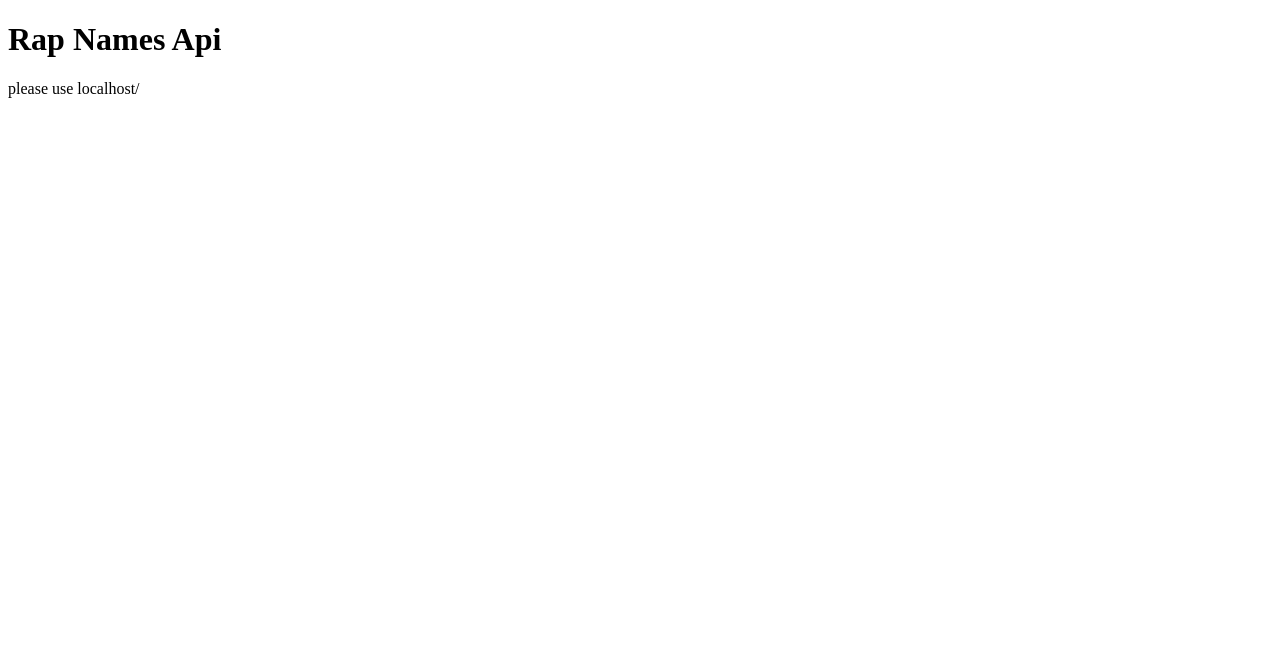
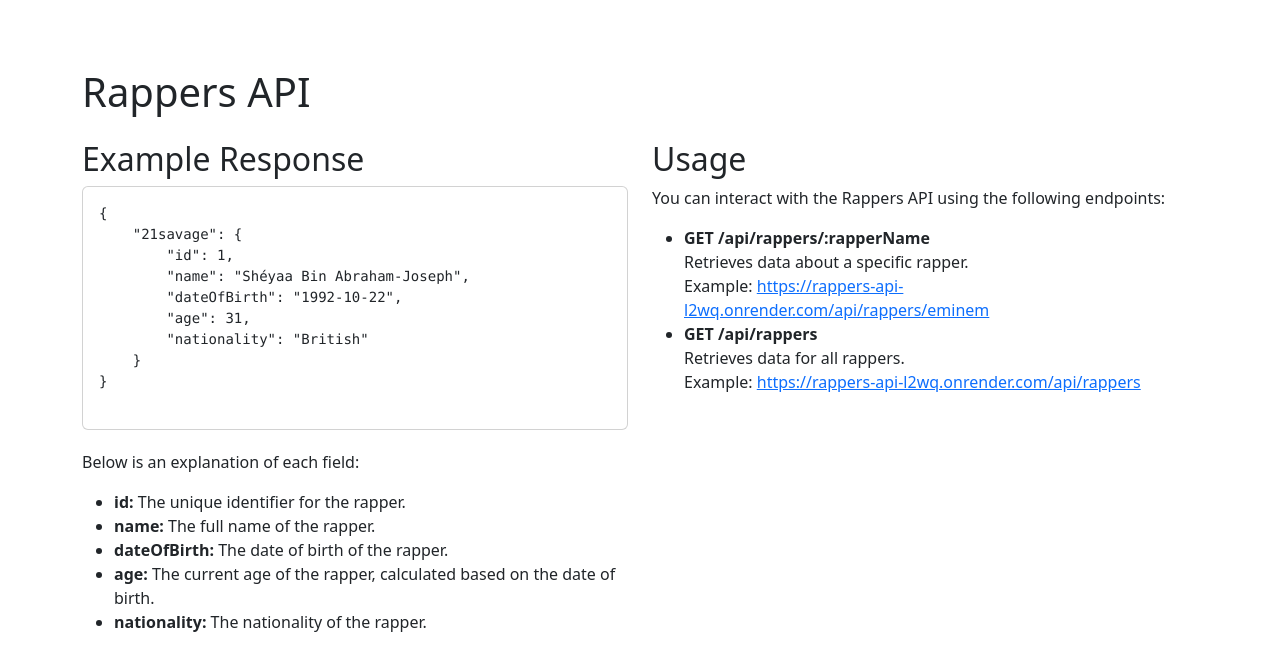
Before and after one commit to 227Faddi/rappers-api, a website: page index.html in a window 1280 px wide. Drawn offline with nearby package versions, Linux system fonts and the light colour scheme.

Commit message:
fix links

```diff
--- a/index.html
+++ b/index.html
@@ -3,10 +3,65 @@
 <head>
     <meta charset="UTF-8">
     <meta name="viewport" content="width=device-width, initial-scale=1.0">
-    <title>Document</title>
+    <title>Rappers API</title>
+    <!-- Bootstrap CSS -->
+    <link href="https://cdn.jsdelivr.net/npm/bootstrap@5.3.0/dist/css/bootstrap.min.css" rel="stylesheet">
+    <style>
+        /* Custom styles can be added here */
+        body {
+            padding: 20px;
+        }
+        .card {
+            margin-bottom: 20px;
+        }
+    </style>
 </head>
 <body>
-    <h1>Rap Names Api</h1>
-    <p>please use localhost/</p>
+    <div class="container">
+        <h1 class="mt-5">Rappers API</h1>
+
+        <div class="row mt-4">
+            <div class="col-md-6">
+                <h2>Example Response</h2>
+                <pre class="card p-3">
+{
+    "21savage": {
+        "id": 1,
+        "name": "Shéyaa Bin Abraham-Joseph",
+        "dateOfBirth": "1992-10-22",
+        "age": 31,
+        "nationality": "British"
+    }
+}
+                </pre>
+                <p class="mt-3">Below is an explanation of each field:</p>
+                <ul>
+                    <li><strong>id:</strong> The unique identifier for the rapper.</li>
+                    <li><strong>name:</strong> The full name of the rapper.</li>
+                    <li><strong>dateOfBirth:</strong> The date of birth of the rapper.</li>
+                    <li><strong>age:</strong> The current age of the rapper, calculated based on the date of birth.</li>
+                    <li><strong>nationality:</strong> The nationality of the rapper.</li>
+                </ul>
+            </div>
+            <div class="col-md-6">
+                <h2>Usage</h2>
+                <p>You can interact with the Rappers API using the following endpoints:</p>
+                <ul>
+                    <li><strong>GET /api/rappers/:rapperName</strong><br>
+                        Retrieves data about a specific rapper.<br>
+                        Example: <a href="https://rappers-api-l2wq.onrender.com/api/rappers/eminem" target="_blank">https://rappers-api-l2wq.onrender.com/api/rappers/eminem</a>
+                    </li>
+                    <li><strong>GET /api/rappers</strong><br>
+                        Retrieves data for all rappers.<br>
+                        Example: <a href="https://rappers-api-l2wq.onrender.com/api/rappers" target="_blank">https://rappers-api-l2wq.onrender.com/api/rappers</a>
+                    </li>
+                </ul>
+            </div>
+        </div>
+
+    </div>
+
+    <!-- Bootstrap Bundle with Popper -->
+    <script src="https://cdn.jsdelivr.net/npm/bootstrap@5.3.0/dist/js/bootstrap.bundle.min.js"></script>
 </body>
 </html>
--- a/server.js
+++ b/server.js
@@ -19,7 +19,7 @@ app.get('/api/rappers/:rapperName', (req, res) =>{
   }
 })
 
-app.get('/api/rappers/all', (req, res) =>{
+app.get('/api/rappers', (req, res) =>{
   res.json(rappers)
 })
 
```
Also changed, not shown: README.md.
